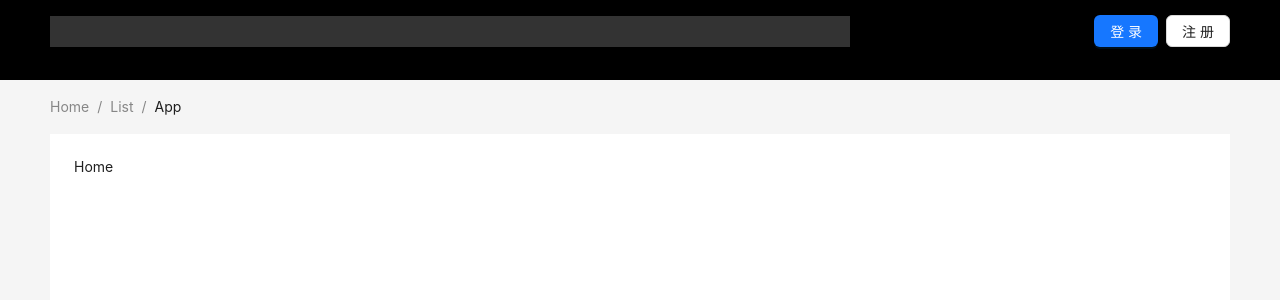
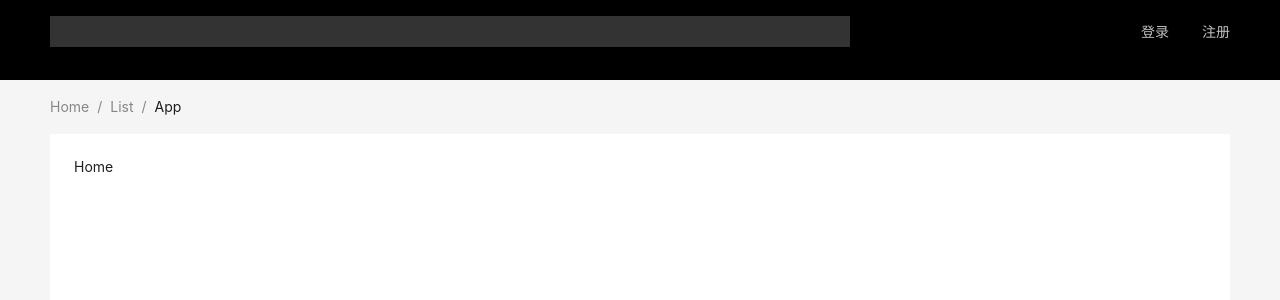
Before and after one commit to WeBankBlockchain/DDCMS-Front, a React (Create React App) app: page / in a window 1280 px wide. Shown: the top 300 px of the page. Built offline with nearby package versions, Linux system fonts and the light colour scheme.

Commit message:
modify router

```diff
--- a/src/App.js
+++ b/src/App.js
@@ -1,6 +1,7 @@
 import './App.css';
 import { Breadcrumb, Layout, theme, Button, Space, Input, Image } from 'antd';
 import { Outlet } from 'react-router-dom';
+import HomeHeader from './components/HomeHeader';
 
 const { Header, Content, Footer } = Layout;
 const { Search } = Input;
@@ -14,40 +15,7 @@ function App() {
 
 	return (
 		<Layout>
-			<Header
-				style={{
-					position: 'sticky',
-					top: 0,
-					zIndex: 1,
-					background: 'rgba(0, 0, 0)',
-					height: 80,
-					width: '100%'
-				}}
-			>
-				{/* <div
-					style={{
-						width: 1000
-					}}
-				></div> */}
-				<div
-					style={{
-						float: 'left',
-						width: 800,
-						height: 31,
-						margin: '16px 24px 16px 0',
-						background: 'rgba(255, 255, 255, 0.2)'
-					}}
-				></div>
-
-				<Space
-					style={{
-						float: 'right'
-					}}
-				>
-					<Button type="primary">登录</Button>
-					<Button>注册</Button>
-				</Space>
-			</Header>
+			<HomeHeader />
 			<Content
 				className="site-layout"
 				style={{
--- a/src/components/HomeHeader.jsx
+++ b/src/components/HomeHeader.jsx
@@ -1,20 +1,44 @@
 import React from 'react'
-import { Menu, Divider, Dropdown, Space, message} from 'antd';
-import { Link, useLocation, useNavigate } from 'react-router-dom';
+import {Space, Divider } from 'antd';
+import { Link } from 'react-router-dom';
+import { Header } from 'antd/es/layout/layout';
 
 export default function HomeHeader() {
   return (
-    <header>
-				<div className="logo">
-					{/* <img src={logoImg} alt="" /> */}
-          LOGO
-				</div>
+    <Header
+				style={{
+					position: 'sticky',
+					top: 0,
+					zIndex: 1,
+					background: 'rgba(0, 0, 0)',
+					height: 80,
+					width: '100%'
+				}}
+			>
+				{/* <div
+					style={{
+						width: 1000
+					}}
+				></div> */}
+				<div
+					style={{
+						float: 'left',
+						width: 800,
+						height: 31,
+						margin: '16px 24px 16px 0',
+						background: 'rgba(255, 255, 255, 0.2)'
+					}}
+				></div>
 
-				{/* <div>
+				<Space
+					style={{
+						float: 'right'
+					}}
+				>
 					<Link style={{color: '#C0C0C0'}} to="/login">登录</Link>
 					<Divider type="vertical" />
 					<Link style={{color: '#C0C0C0'}} to="/register">注册</Link>
-				</div> */}
-			</header>
+				</Space>
+			</Header>
   )
 }
--- /dev/null
+++ b/src/pages/Login.jsx
@@ -0,0 +1,7 @@
+import React from 'react'
+
+export default function Login() {
+  return (
+    <div>Login</div>
+  )
+}
--- /dev/null
+++ b/src/pages/Register.jsx
@@ -0,0 +1,7 @@
+import React from 'react'
+
+export default function Register() {
+  return (
+    <div>Register</div>
+  )
+}
```
Also changed, not shown: src/router/routeMap.js (+11 -5 lines).
